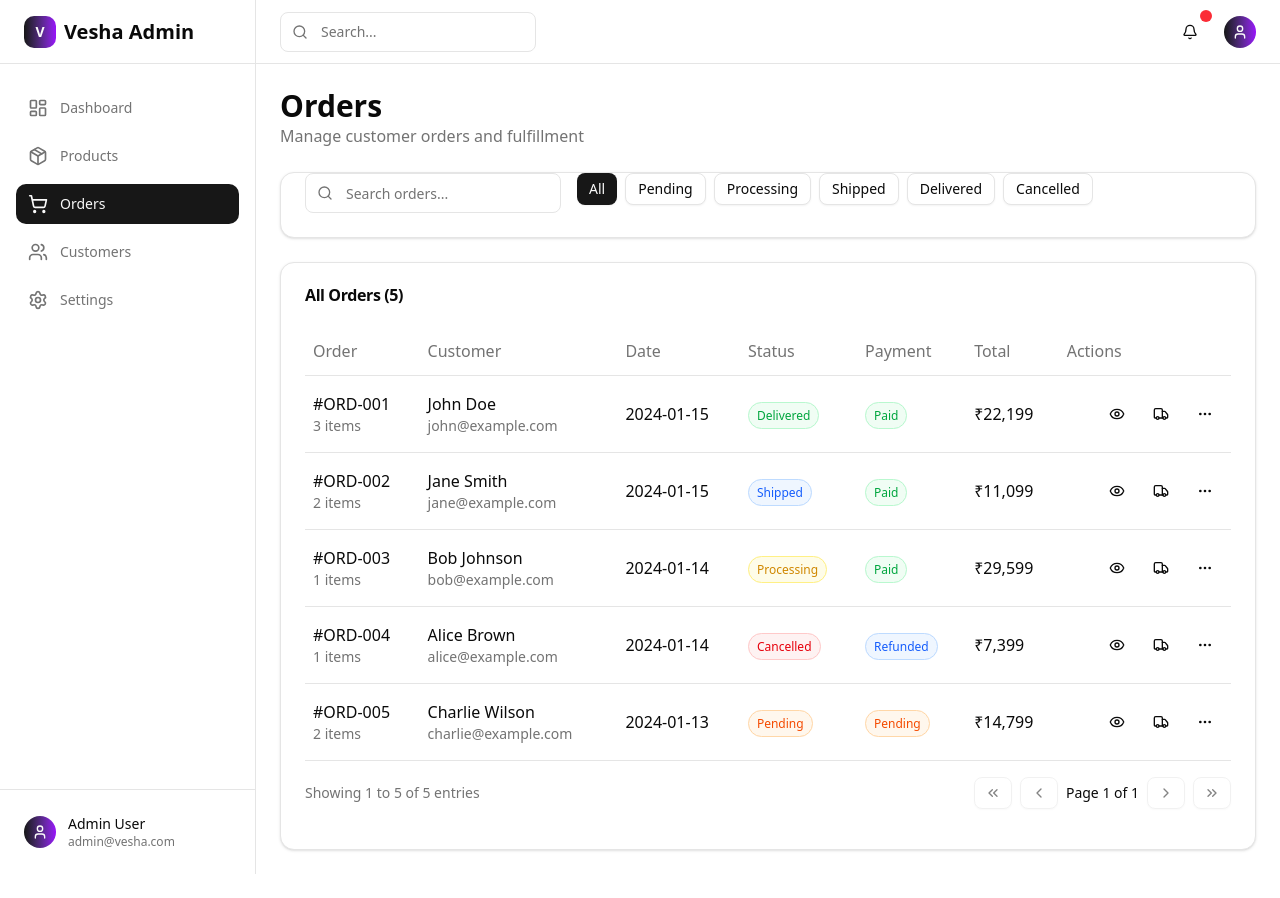
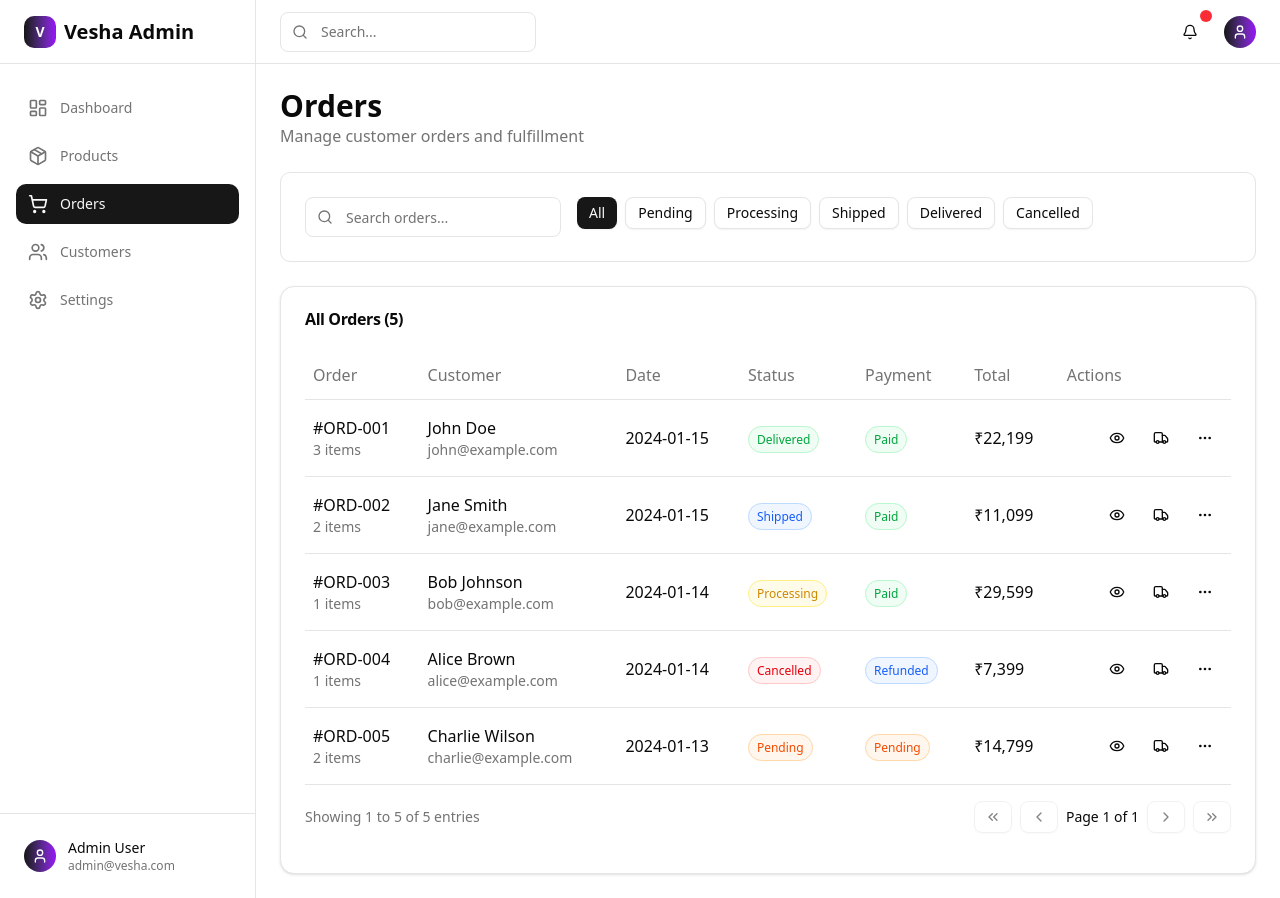
Before and after one commit to ankanganguly24/veshastorefrontend, a Next.js app: page /admin/orders in a window 1280 px wide. Before the commit the page ends 874 px from the top, so only its background shows below. Built offline with nearby package versions, Linux system fonts and the light colour scheme.

Commit message:
feat: replace SearchAndFilters with SearchFilterBar component for improved search functionality

```diff
--- a/src/app/admin/customers/page.js
+++ b/src/app/admin/customers/page.js
@@ -4,7 +4,7 @@ import { useState, useMemo } from "react";
 import { Eye, Mail, MoreHorizontal, Calendar, Phone, MapPin } from "lucide-react";
 import { Button } from "@/components/ui/button";
 import { Card, CardContent, CardHeader, CardTitle } from "@/components/ui/card";
-import { SearchAndFilters } from "@/components/common/search-and-filters";
+import { SearchFilterBar } from "@/components/common/search-filter-bar";
 import { StatusBadge } from "@/components/common/status-badge";
 import { PageHeader } from "@/components/common/page-header";
 import { DataTable } from "@/components/common/data-table";
@@ -238,10 +238,8 @@ export default function CustomersPage() {
 				</Card>
 			</div>
 
-			{/* Filters */}
-			<Card>
-				<CardContent className="p-6">
-					<SearchAndFilters
+			{/* Search and Filter Bar */}
+			<SearchFilterBar
 				searchValue={searchTerm}
 				onSearchChange={(e) => setSearchTerm(e.target.value)}
 				searchPlaceholder="Search customers..."
@@ -249,9 +247,8 @@ export default function CustomersPage() {
 				activeFilter={statusFilter}
 				onFilterChange={setStatusFilter}
 			/>
-				</CardContent>
-			</Card>
 
+			{/* Data Table */}
 			<DataTable
 				data={filteredCustomers}
 				columns={columns}
--- a/src/app/admin/orders/page.js
+++ b/src/app/admin/orders/page.js
@@ -3,12 +3,11 @@
 import { useState, useMemo } from "react";
 import { Eye, Truck } from "lucide-react";
 import { Button } from "@/components/ui/button";
-import { Card, CardContent } from "@/components/ui/card";
-import { SearchAndFilters } from "@/components/common/search-and-filters";
+import { SearchFilterBar } from "@/components/common/search-filter-bar";
 import { StatusBadge } from "@/components/common/status-badge";
 import { PageHeader } from "@/components/common/page-header";
 import { DataTable } from "@/components/common/data-table";
-import { TableActions, TableMoreActions } from "@/components/common/table-actions";
+import { TableMoreActions } from "@/components/common/table-actions";
 
 const orders = [
 	{
@@ -172,9 +171,7 @@ export default function OrdersPage() {
 			/>
 
 			{/* Filters */}
-			<Card>
-				<CardContent className="p-6">
-					<SearchAndFilters
+			<SearchFilterBar
 				searchValue={searchTerm}
 				onSearchChange={(e) => setSearchTerm(e.target.value)}
 				searchPlaceholder="Search orders..."
@@ -182,8 +179,6 @@ export default function OrdersPage() {
 				activeFilter={statusFilter}
 				onFilterChange={setStatusFilter}
 			/>
-				</CardContent>
-			</Card>
 
 			{/* Orders Table */}
 			<DataTable
--- a/src/app/admin/shipping/page.js
+++ b/src/app/admin/shipping/page.js
@@ -131,12 +131,14 @@ export default function ShippingPage() {
 				))}
 			</div>
 
-			{/* Search */}
-			<SearchInput
-				placeholder="Search shipping methods..."
-				value={searchTerm}
-				onChange={(e) => setSearchTerm(e.target.value)}
-			/>
+			{/* Search without card wrapper */}
+			<div className="bg-card border border-border rounded-lg p-6">
+				<SearchInput
+					placeholder="Search shipping methods..."
+					value={searchTerm}
+					onChange={(e) => setSearchTerm(e.target.value)}
+				/>
+			</div>
 
 			{/* Shipping Methods Grid */}
 			<div className="grid gap-6 md:grid-cols-2 lg:grid-cols-3">
--- /dev/null
+++ b/src/components/common/search-filter-bar.jsx
@@ -0,0 +1,34 @@
+import { SearchInput } from "./search-input";
+import { FilterTabs } from "./filter-tabs";
+
+export function SearchFilterBar({
+  searchValue,
+  onSearchChange,
+  searchPlaceholder = "Search...",
+  filters,
+  activeFilter,
+  onFilterChange,
+  className = "",
+  children,
+}) {
+  return (
+    <div className={`bg-card border border-border rounded-lg p-6 ${className}`}>
+      <div className="flex flex-col lg:flex-row gap-4">
+        <SearchInput
+          placeholder={searchPlaceholder}
+          value={searchValue}
+          onChange={onSearchChange}
+          className="flex-1"
+        />
+        {filters && (
+          <FilterTabs
+            filters={filters}
+            activeFilter={activeFilter}
+            onFilterChange={onFilterChange}
+          />
+        )}
+        {children}
+      </div>
+    </div>
+  );
+}
```
Lines whose indentation alone changed are shown as unchanged.
